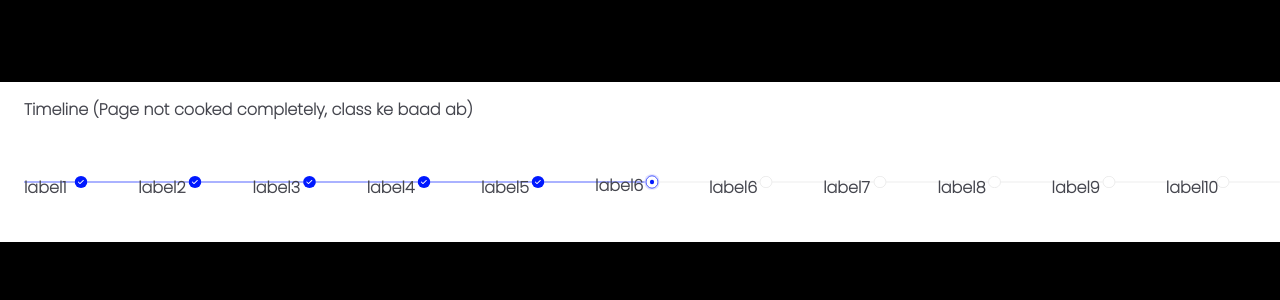
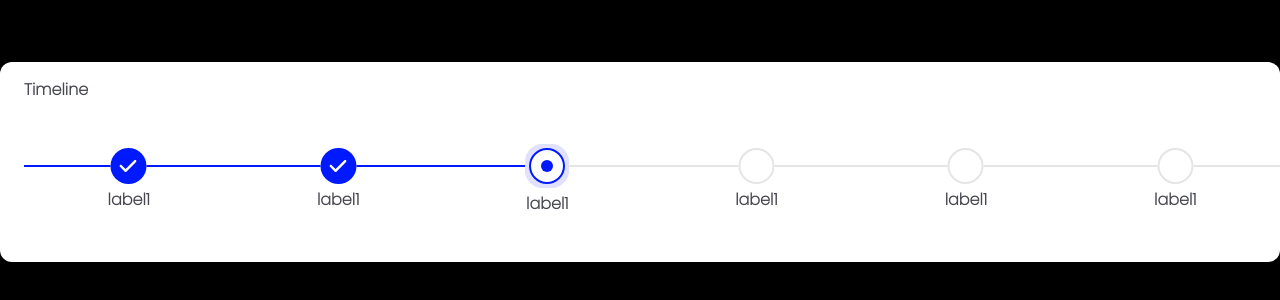
Before and after one commit to NishantGupt786/devsoc24-portal, a Next.js app in the folder devsoc24-portal-fe/: page /test in a window 1280 px wide. Shown: the part 238-538 px from the top of the page. Built offline with nearby package versions, Linux system fonts and the light colour scheme.

Commit message:
timeline

```diff
--- a/devsoc24-portal-fe/src/app/page.tsx
+++ b/devsoc24-portal-fe/src/app/page.tsx
@@ -262,7 +262,7 @@ export default function HomePage() {
   return (
     <>
       <ToastContainer />
-      <main className="flex h-fit flex-col items-start overflow-y-auto overflow-x-hidden bg-[#F4F5FA] lg:h-screen">
+      <main className="flex h-fit flex-col items-start overflow-x-hidden bg-[#F4F5FA] lg:h-screen">
         <div className="flex h-[10%] w-full items-center justify-between gap-x-8 bg-background px-6 py-2">
           <div className="flex flex-row gap-8">
             <Logo className="h-9/10 w-auto" />
@@ -296,10 +296,10 @@ export default function HomePage() {
           </DropdownMenu>
         </div>
         <div className="flex flex-col">
-          <div className="m-8">
-            <TimelineComponent count={5} />
+          <div className="my-8 px-4">
+            <TimelineComponent count={2} />
           </div>
-          <div className="mt-4 flex h-fit w-full flex-col justify-evenly gap-4 overflow-y-auto px-4 md:flex-row lg:h-[85%]">
+          <div className="mt-4 flex h-fit w-full flex-col justify-between gap-4 overflow-y-auto px-4 md:flex-row lg:h-[85%]">
             {team ? (
               <CustomCard
                 title="Your Devsoc Team"
--- a/devsoc24-portal-fe/src/app/test/page.tsx
+++ b/devsoc24-portal-fe/src/app/test/page.tsx
@@ -6,7 +6,7 @@ import React from "react";
 const Page = () => {
   return (
     <div className="flex h-screen w-screen items-center justify-center bg-black">
-      <TimelineComponent count={5} />
+      <TimelineComponent count={2} />
     </div>
   );
 };
--- a/devsoc24-portal-fe/src/components/team/createTeam.tsx
+++ b/devsoc24-portal-fe/src/components/team/createTeam.tsx
@@ -8,7 +8,7 @@ import {
 import { Label } from "@/components/ui/label";
 import { Button } from "@/components/ui/button";
 import { Input } from "@/components/ui/input";
-import axios, { AxiosResponse } from "axios";
+import axios, { AxiosError, AxiosResponse } from "axios";
 import z from "zod";
 import { useRef } from "react";
 import {
@@ -20,6 +20,7 @@ import {
 import { userProps } from "@/interfaces";
 import { useRouter } from "next/navigation";
 import { APIResponse } from "@/schemas/api";
+import toast from "react-hot-toast";
 
 const teamNameSchema = z.object({
   name: z.string(),
@@ -34,7 +35,6 @@ function CreateTeam() {
 
   const router = useRouter();
   const handleClick = async () => {
-    try {
     const response = await axios.post(
       `${process.env.NEXT_PUBLIC_API_URL}/team/create`,
       {
@@ -44,20 +44,29 @@ function CreateTeam() {
         withCredentials: true,
       },
     );
+  };
 
+  void toast.promise(handleClick(), {
+    loading: "Cooking...",
+    success: (temp) => {
       setTeam(false);
-    } catch (e) {
-      if (axios.isAxiosError(e)) {
-        switch (e.response?.status) {
-          case 202:
-            console.log("Accepted");
+      void fetchTeam();
+      return `Team created successfully!`;
+    },
+    error: (err: AxiosError) => {
+      console.log("ERR", err);
+      switch (err.response?.status) {
+        case 404:
+          return `Account not found!`;
+        case 409:
+          return `Incorrect credentials`;
+        case 400:
+          return `Please check your input and try again!`;
         default:
-            console.log(e);
+          return `Something went wrong!`;
       }
-      }
-      await fetchTeam();
-    }
-  };
+    },
+  });
   const fetchTeam = async () => {
     try {
       const response = await axios.get<APIResponse>(
@@ -108,7 +117,6 @@ function CreateTeam() {
           <DialogFooter className="sm:justify-start">
             <DialogClose>
               <Button
-                type="submit"
                 className="bg-[#458B71]"
                 onClick={async () => {
                   await handleClick();
--- a/devsoc24-portal-fe/src/components/timeline/timelineComponent.tsx
+++ b/devsoc24-portal-fe/src/components/timeline/timelineComponent.tsx
@@ -5,72 +5,62 @@ import img2 from "@/assets/images/timeline/half.svg";
 import img3 from "@/assets/images/timeline/none.svg";
 import Image from "next/image";
 
-const timelineData = [
-  "label1",
-  "label2",
-  "label3",
-  "label4",
-  "label5",
-  "label6",
-  "label7",
-  "label8",
-  "label9",
-  "label10",
-  "label11",
-  "label11",
-  "label11",
-];
+const timelineData = ["label1", "label1", "label1", "label1", "label1"];
 
 const TimelineComponent = (props: { count: number }) => {
   return (
-    <div className="flex h-[20vh] w-full overflow-x-auto bg-white">
-      <div className="flex w-full flex-col items-center justify-between pl-6 pt-4 font-semibold text-[#45464E]">
-        <p className="self-start">
-          Timeline (Page not cooked completely, class ke baad ab)
-        </p>
-        <div className="flex h-full flex-row  items-center">
+    <div className="flex  h-[25vh] w-full rounded-xl bg-white">
+      <div className="flex w-full flex-col items-center  justify-between  pl-6 pt-4 font-semibold text-[#45464E]">
+        <p className="self-start">Timeline</p>
+        <div className="trackComponent flex h-full w-full flex-row items-center overflow-x-auto">
           {timelineData.slice(0, props.count).map((item, index) => {
             return (
-              <div className="relative flex h-fit w-fit " key={index}>
+              <div
+                className=" flex h-fit flex-col items-center justify-center "
+                key={index}
+              >
                 <Image
                   src={img1 as HTMLImageElement}
                   alt="completed"
                   height={0}
                   width={0}
-                  className="h-auto w-fit"
+                  className="min-h-auto min-w-max "
                 />
-                <p className="absolute left-auto right-auto w-full ">
+                <p className=" m-1 w-full text-center ">
                   {timelineData[index]}
                 </p>
               </div>
             );
           })}
 
-          <div className="relative flex h-fit w-fit ">
+          <div className=" flex h-fit flex-col items-center justify-center ">
             <Image
               src={img2 as HTMLImageElement}
               alt="completed"
               height={0}
               width={0}
-              className="h-auto w-fit"
+              className="min-h-auto min-w-max "
             />
-            <p className="absolute left-auto right-auto w-full ">
+            <p className=" m-1 w-full text-center ">
               {timelineData[props.count]}
             </p>
           </div>
 
-          {timelineData.slice(0, props.count).map((item, index) => {
+          {timelineData.slice(props.count).map((item, index) => {
             return (
-              <div className="relative flex h-fit w-fit " key={index}>
+              <div
+                className=" flex h-fit flex-col items-center justify-center "
+                key={index}
+              >
                 <Image
                   src={img3 as HTMLImageElement}
                   alt="completed"
                   height={0}
                   width={0}
-                  className="h-auto w-fit"
+                  className="min-h-auto min-w-max "
                 />
-                <p className="absolute left-auto right-auto w-full ">
-                  {timelineData[props.count + index]}
+                <p className=" m-1 w-full text-center ">
+                  {timelineData[index]}
                 </p>
               </div>
             );
--- a/devsoc24-portal-fe/src/components/track/TrackComponent.tsx
+++ b/devsoc24-portal-fe/src/components/track/TrackComponent.tsx
@@ -50,7 +50,7 @@ const tracks = [
 ];
 const TrackComponent = () => {
   return (
-    <div className="trackComponent h-full w-full overflow-auto rounded-xl bg-white px-6 md:w-[32vw]">
+    <div className="trackComponent h-fit w-full rounded-xl bg-white px-6 md:w-[32vw] lg:h-[52vh] lg:overflow-auto">
       <div className="pt-3 font-semibold text-[#45464E]">Track Details</div>
       <div className="my-6 flex w-full flex-col items-center gap-y-6">
         {tracks.map((item, index) => (
--- a/devsoc24-portal-fe/src/styles/globals.css
+++ b/devsoc24-portal-fe/src/styles/globals.css
@@ -92,7 +92,8 @@
 
 /* Track Component Scrollbar */
 .trackComponent::-webkit-scrollbar {
-  width: 3px; /* Width of the scrollbar */
+  width: 5px; /* Width of the scrollbar */
+  height: 5px;
 }
 
 .trackComponent::-webkit-scrollbar-track {
```
Also changed, not shown: devsoc24-portal-fe/src/components/teamCard.tsx (+34 -26 lines). Lines whose indentation alone changed are shown as unchanged.
